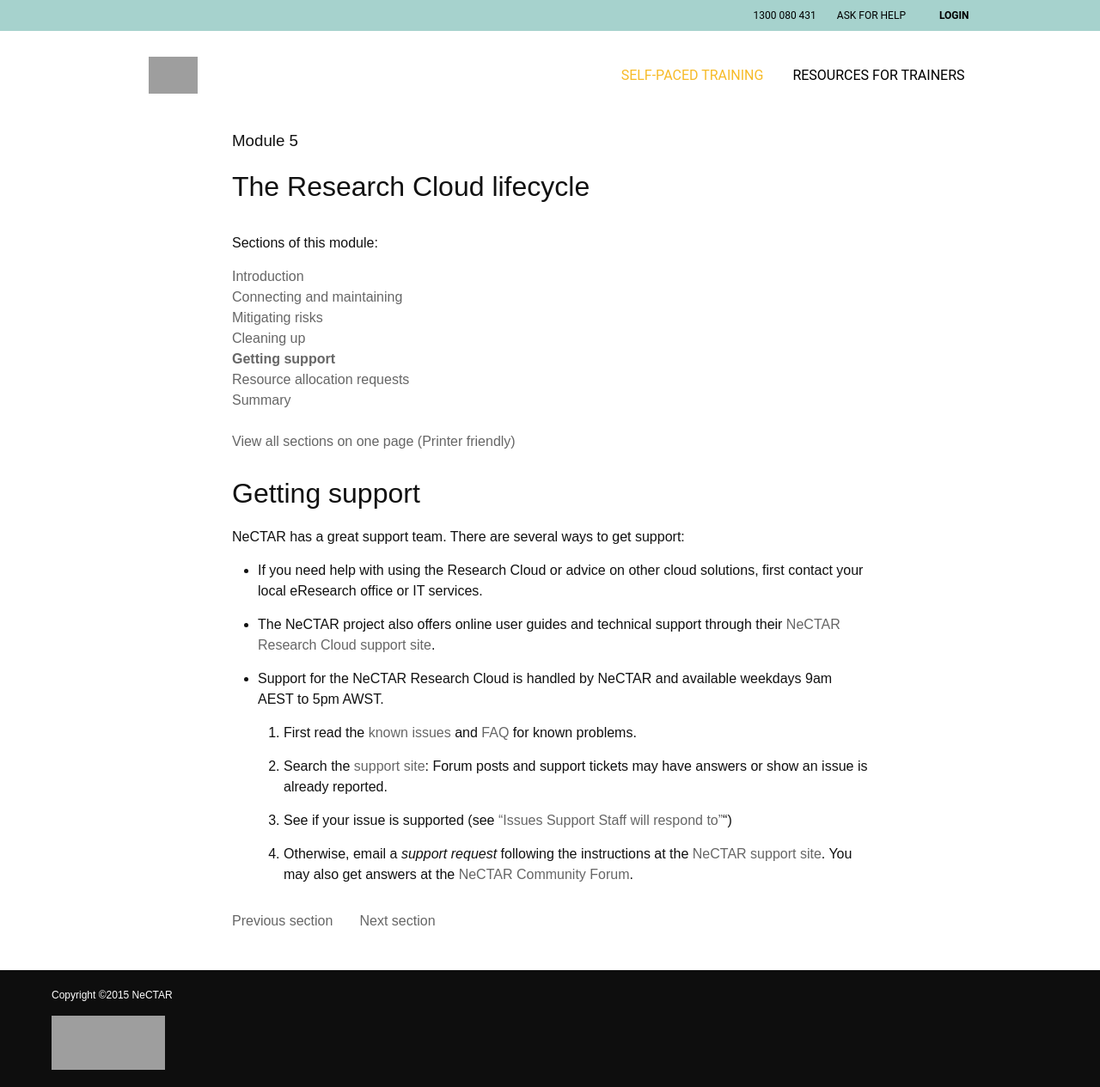
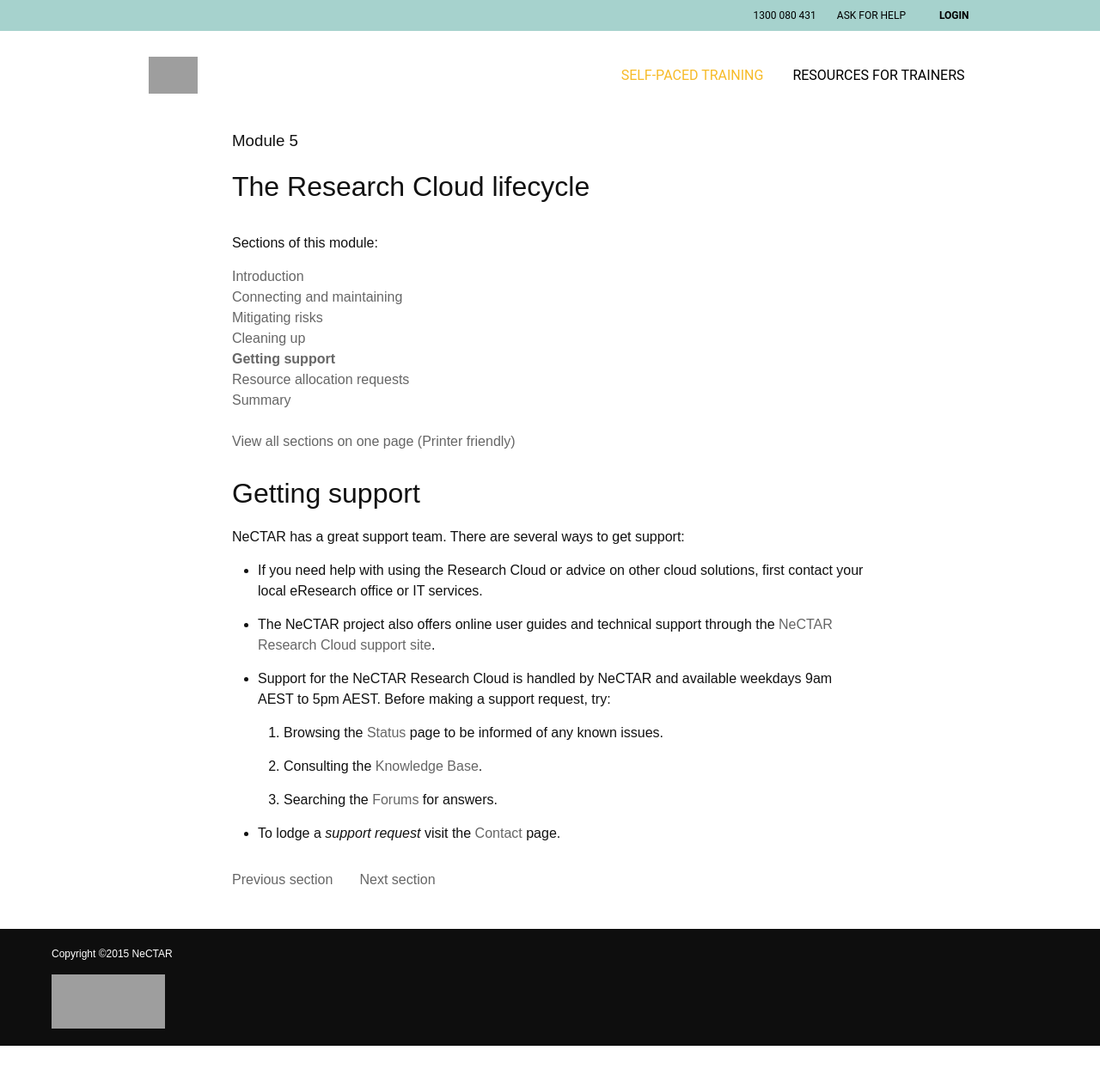
Before and after one commit to NeCTAR-RC/nectar-training, a Jekyll site: the page built from package05/sections/support.markdown, in a window 1280 px wide. Shown: the whole page at 86% size. Built offline with Jekyll 4.4.1, drawn with Linux system fonts in a browser that asks for light colours; after the commit the page ends 1217 px from its top, so only the background shows below that; grey boxes are pictures that could not be loaded.

Commit message:
corrected broken images/links
Change-Id: Ib00dd1f8de466abf18a62171447a61f6b8e8c9b9

```diff
--- a/package05/sections/connecting.markdown
+++ b/package05/sections/connecting.markdown
@@ -19,13 +19,13 @@
 In this section we will introduce the *Dashboard* which is used to manage your virtual machines. You will not have to follow the steps below now, because we will do this in detail in [Module 7][ModDoc7]. This module is intended to give you just an overview of the tasks involved.
 
 * You can access the cloud by first logging on to the **NeCTAR Dashboard** on [https://dashboard.rc.nectar.org.au](https://dashboard.rc.nectar.org.au) using your favourite Web Browser.
-{% img src=images/dashboardLogin.png, w=60, dim=percent, align=center, css=margin-top:20px; margin-bottom:20px; %}
+{% img src=images/DashboardLogin.png, w=60, dim=percent, align=center, css=margin-top:20px; margin-bottom:20px; %}
 You can log in with and your university or research institution username and password.
 You may access the Research Cloud from any account associated with the Australian Access Federation. You can see whether your institution is part of this in the drop-down list on the Dashboard login window.
-{% img src=images/dashboardLogin2.png, w=60, dim=percent, align=center, css=margin-top:20px; margin-bottom:20px; %}
+{% img src=images/DashboardLogin2.png, w=60, dim=percent, align=center, css=margin-top:20px; margin-bottom:20px; %}
 
 * The Dashboard is used to start, copy and delete instances, and to manage your storage. Once you have logged on to the Dashboard, you can start setting up your VMs. We will do this in detail later in [Module 7][ModDoc7].
-{% img src=images/dashboard.png, w=60, dim=percent, align=center, css=margin-top:20px; margin-bottom:20px; %}
+{% img src=images/Dashboard.png, w=60, dim=percent, align=center, css=margin-top:20px; margin-bottom:20px; %}
 
 * You, and anyone else you allow access to the virtual machines, can then log in to them and use them just like regular servers.
 
--- a/package05/sections/mitigating.markdown
+++ b/package05/sections/mitigating.markdown
@@ -104,7 +104,7 @@
 
 * The *ssh client* will encrypt all data, and send it off through the encrypted connection to the server. The data then arrives at the remote computers Port 22, where the *ssh server* receives it and redirects it to its port 5901, on which the *server application* (e.g. the VNC server) eventually receives our data.
 
-{% img src=images/SSHTunnel.png, w=70, dim=percent, align=center, css=margin-top:20px; margin-bottom: 20px; %}
+{% img src=images/sshtunnel.png, w=70, dim=percent, align=center, css=margin-top:20px; margin-bottom: 20px; %}
 The figure above shows the two connected computers again, but this time with a *ssh tunnel* (symbolised by the blue lines): The connection is "deviated" from the ports that the client/server applications *think* they are communicating through---so the applications are not aware about the communication actually going through Port 22. The *tunnel* has been set up to automatically catch all communications from the client/server ports (e.g. 5900/5901) and deviate it through the ssh connection. Note that the blue lines in the graph are only symbolic---the actual ports are not open to the outside in the firewall settings (except the ssh port of course).
 
 The neat thing about this is that neither our client application nor the server application realise that the connection had been encrypted, so we don't need to configure anything complicated in the applications: Everything is handled automatically by redirecting traffic through our ssh tunnel.
--- a/package05/sections/support.markdown
+++ b/package05/sections/support.markdown
@@ -9,14 +9,14 @@
 
 * If you need help with using the Research Cloud or advice on other cloud solutions, first contact your local eResearch office or IT services.
 
-* The NeCTAR project also offers online user guides and technical support through their[ NeCTAR Research Cloud support site](http://support.rc.nectar.org.au/).
+* The NeCTAR project also offers online user guides and technical support through the [NeCTAR Research Cloud support site](http://support.nectar.org.au/).
 
-* Support for the NeCTAR Research Cloud is handled by NeCTAR and available weekdays 9am AEST to 5pm AWST.
+* Support for the NeCTAR Research Cloud is handled by NeCTAR and available weekdays 9am AEST to 5pm AEST. Before making a support request, try:
 
-    1. First read the [known issues](http://support.rc.nectar.org.au/node/144) and [FAQ](http://support.rc.nectar.org.au/node/102) for known problems.
+    1. Browsing the [Status](https://support.nectar.org.au/support/solutions/folders/6000206494) page to be informed of any known issues.
 
-    2. Search the [support site](http://support.rc.nectar.org.au): Forum posts and support tickets may have answers or show an issue is already reported.
+    2. Consulting the [Knowledge Base](https://support.nectar.org.au/support/solutions).
 
-    3. See if your issue is supported (see ["Issues Support Staff will respond to"](http://support.rc.nectar.org.au/node/75)“)
+    3. Searching the [Forums](https://support.nectar.org.au/support/discussions/6000043424) for answers.
 
-    4. Otherwise, email a *support request* following the instructions at the [NeCTAR support site](http://support.rc.nectar.org.au/docs/getting-support).  You may also get answers at the [NeCTAR Community Forum](http://support.rc.nectar.org.au/forum).
+* To lodge a *support request* visit the [Contact](https://support.nectar.org.au/support/solutions/folders/6000206821) page.
--- a/package06/sections/storage.markdown
+++ b/package06/sections/storage.markdown
@@ -31,7 +31,7 @@
 
 This summary table provides a comparison of various data storage features.
 
-{% img src=images/storageTypes.png, w=95, dim=percent, align=center %}
+{% img src=images/StorageTypes.png, w=95, dim=percent, align=center %}
 
 1. **Saved in snapshot**: You may save the state of your instance with a "snapshot". However a snapshot does not include all types of storage.
 
--- a/package10/sections/managingInstance.markdown
+++ b/package10/sections/managingInstance.markdown
@@ -7,7 +7,7 @@
 
 {% BgBox prerequisite %}
 {% include /docLinks.markdown %}
-*Prerequisite*: You need to have installed the *python-openstackclient* using the instructions given earlier. You should also be familiar with the terminology and concepts involved in launching an instance, as described in [Module 7][ModDoc7]. You also must have *sourced* your OpenStack RC file on the command line you are using, as described [earlier in this module](openStackClients.html).
+*Prerequisite*: You need to have installed the *python-openstackclient* using the instructions given earlier. You should also be familiar with the terminology and concepts involved in launching an instance, as described in [Module 7][ModDoc7]. You also must have *sourced* your OpenStack RC file on the command line you are using, as described [earlier in this module](openstackClients.html).
 {% endBgBox %}
 
 {% BgBox info %}
--- a/package10/sections/managingVolumes.markdown
+++ b/package10/sections/managingVolumes.markdown
@@ -8,7 +8,7 @@
 
 {% BgBox prerequisite %}
 {% include /docLinks.markdown %}
-*Prerequisite*: You need to have installed the *python-openstackclient* using the instructions given earlier. You should also be familiar with the terminology and concepts involved for managing volumes, as described in [Module 6][ModDoc6] and [Module 7][ModDoc7]. You also must have *sourced* your OpenStack RC file on the command line you are using, as described [earlier in this module](openStackClients.html).
+*Prerequisite*: You need to have installed the *python-openstackclient* using the instructions given earlier. You should also be familiar with the terminology and concepts involved for managing volumes, as described in [Module 6][ModDoc6] and [Module 7][ModDoc7]. You also must have *sourced* your OpenStack RC file on the command line you are using, as described [earlier in this module](openstackClients.html).
 {% endBgBox %}
 
 {% BgBox info %}
```
